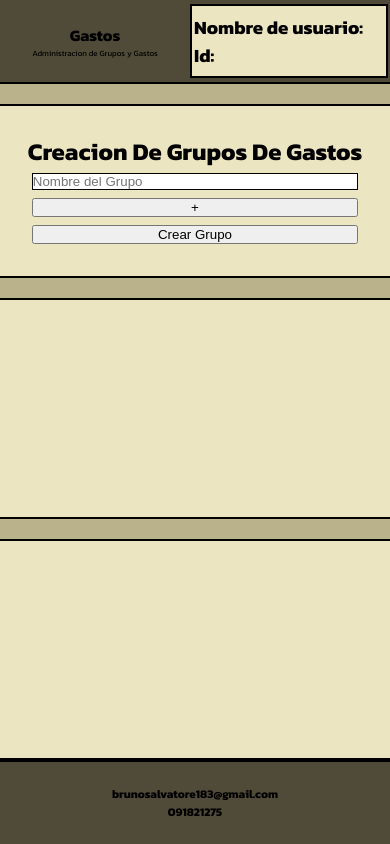
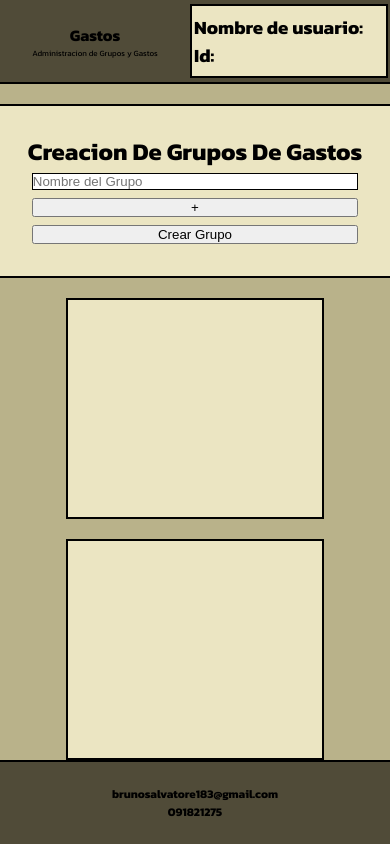
Before and after one commit to Brunosalvatore2604/Proyecto-Gastos, a website: page public/main/index.html in a window 390 px wide. Drawn offline with Linux system fonts and the light colour scheme; no server answers; sample sign-in values are in the browser's storage.

Commit message:
Responsive para celu

```diff
--- a/public/main/style.css
+++ b/public/main/style.css
@@ -300,6 +300,7 @@ main{
         justify-content: start;
         background-color: #EBE5C2;
         height: 400px;
+        width: 250px;
         padding: 2px;
         border: 2px solid black;
         overflow: auto;
@@ -318,6 +319,7 @@ main{
         padding: 2px;
         border: 2px solid black;
         transition: 0.2s ease;
+        font-size: 5px;
     }
 
     .gasto-ejemplo form{
@@ -328,7 +330,6 @@ main{
         overflow-y: auto;
         height: 60%;
         width: 80%;
-        font-size: 8px;
     }
 
     .gasto-ejemplo form input{
@@ -352,10 +353,12 @@ main{
         flex-direction: row;
         justify-content: start;
         background-color: #EBE5C2;
+        width: 250px;
         height: 400px;
         padding: 2px;
         border: 2px solid black;
         overflow: auto;
+        font-size: 5px;
     }
 
     .group-eje{
```
